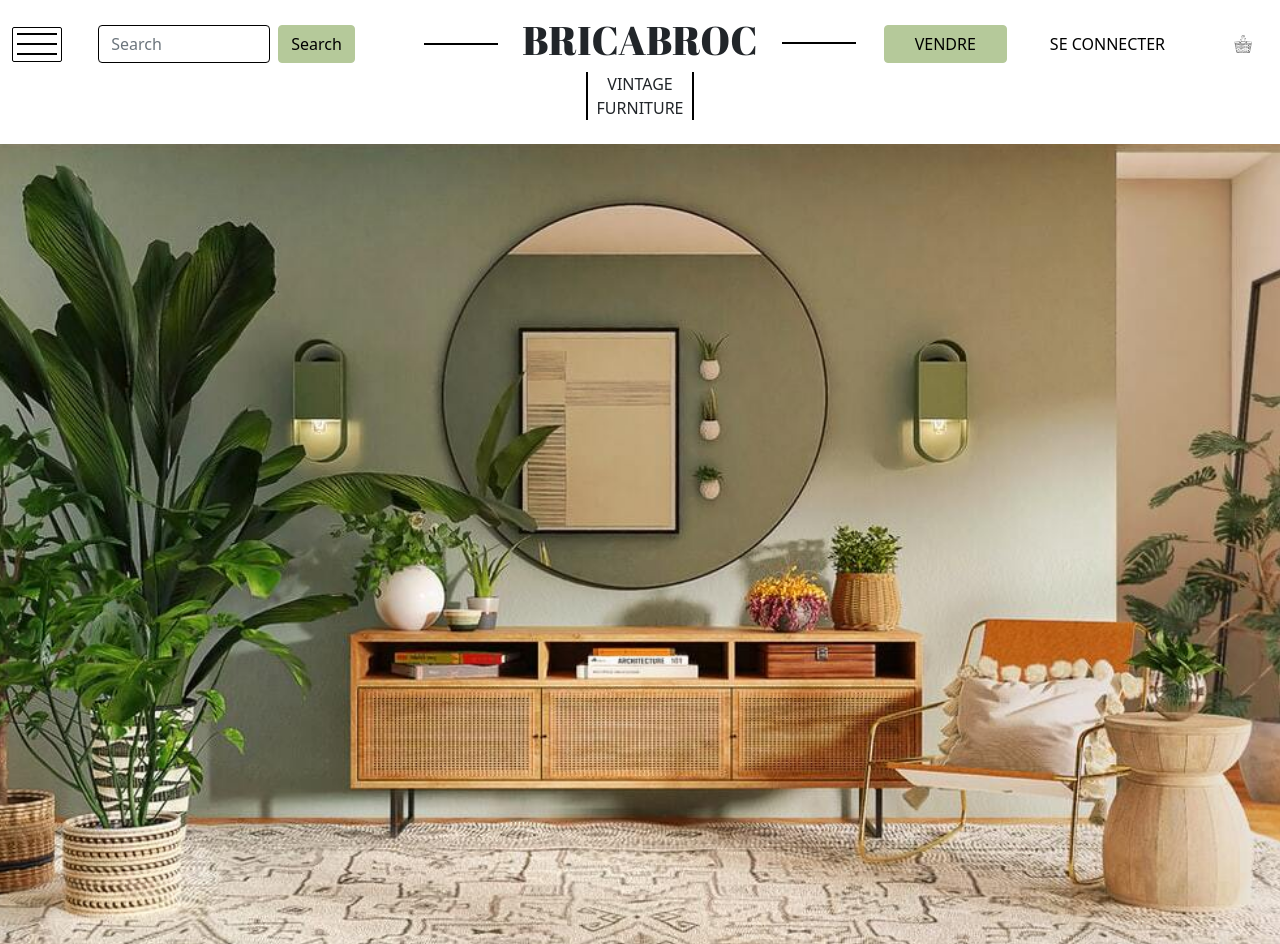
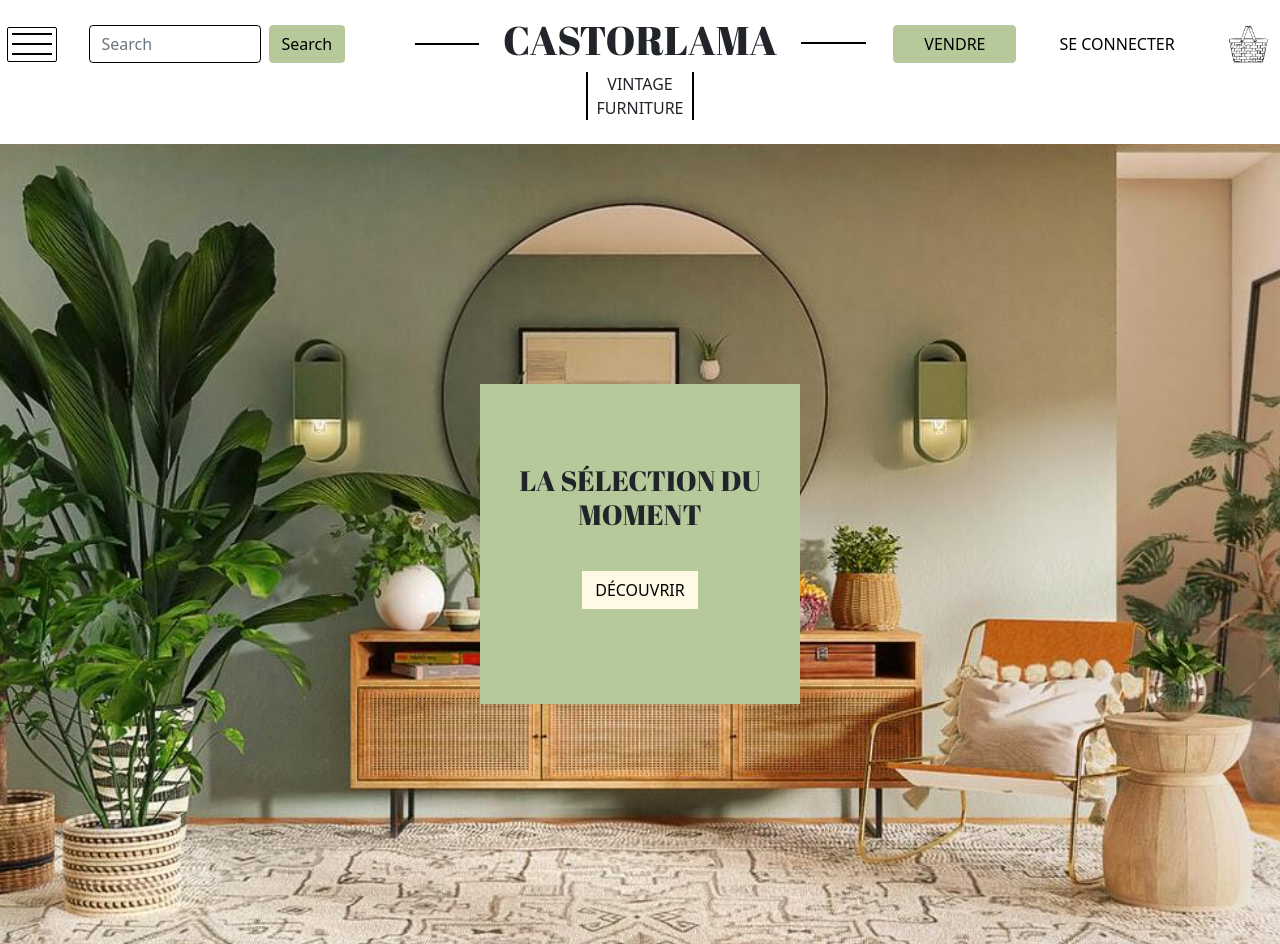
Before and after one commit to adatechschool/PC-CastorlamaFront2, a React (Create React App) app: page / in a window 1280 px wide. Built offline with nearby package versions, Linux system fonts and the light colour scheme; a web font is replaced by a local one.

Commit message:
feat promo

```diff
--- a/src/components/Banner.jsx
+++ b/src/components/Banner.jsx
@@ -27,7 +27,7 @@ function Banner() {
                 </Col>
                 <Col className="colbanner d-flex align-items-center justify-content-center"><hr className="line"/></Col>
                 <Col className="colbanner">
-                    <h1 className="banner">BRICABROC</h1>
+                    <h1 className="banner">CASTORLAMA</h1>
                 </Col>
                 <Col className="colbanner d-flex align-items-center justify-content-center"><span className="line"></span></Col>
                 <Col xs={3}  className="colbanner d-flex align-items-center justify-content-center">
--- a/src/components/Promotion.jsx
+++ b/src/components/Promotion.jsx
@@ -1,11 +1,20 @@
 import '../styles/Promotion.scss'
 import Row from 'react-bootstrap/Row'
 import Header from '../assets/header.png'
-
+import Col from 'react-bootstrap/Col'
+import Button from 'react-bootstrap/Button'
 
 function Promotion () {
     return (
         <Row className="promotionImage mt-4">
+          <Col className='d-flex align-items-center justify-content-center'>
+          <div className='promotion-encart'>
+          <h3>LA SÉLECTION DU MOMENT</h3>
+          <div className='btn-promotion d-flex align-items-center justify-content-center'>
+          <Button className="promotion-decouvrir">DÉCOUVRIR</Button>
+          </div>
+          </div>
+          </Col>
         </Row>
 
     )
--- a/src/styles/Banner.scss
+++ b/src/styles/Banner.scss
@@ -26,7 +26,7 @@
 		height : 35px;
 		cursor : pointer;
 		position : relative;
-		border : 1px solid black;
+		border : 1.8px solid black;
     	border-radius : 2px;
 		padding : 4px;
 	}
@@ -88,7 +88,8 @@
 }
 
 img {
-	width:25%;
+	width:40px;
+
 }
 
 .sousbanner {
--- a/src/styles/Promotion.scss
+++ b/src/styles/Promotion.scss
@@ -5,3 +5,32 @@
     background-position:center;
     height:800px;
 }
+
+.promotion-encart {
+    background-color:  #B5C99A;
+    width: 25%;
+    height: 40%;
+}
+
+h3 {
+    text-align: center;
+    padding-top: 5rem ;
+    font-family:'Abril Fatface'
+}
+
+.btn-promotion {
+    padding-top: 2rem ;
+}
+
+.promotion-decouvrir {
+    background-color: #FFFAE5 !important;
+    text-align: center;
+    color: black !important;
+    border-color: #FFFAE5!important;
+    border-radius: 0% !important;
+}
+
+.promotion-decouvrir:hover {
+    background-color: #CFE1B9 !important;
+    border-color:#CFE1B9 !important;
+}
```
